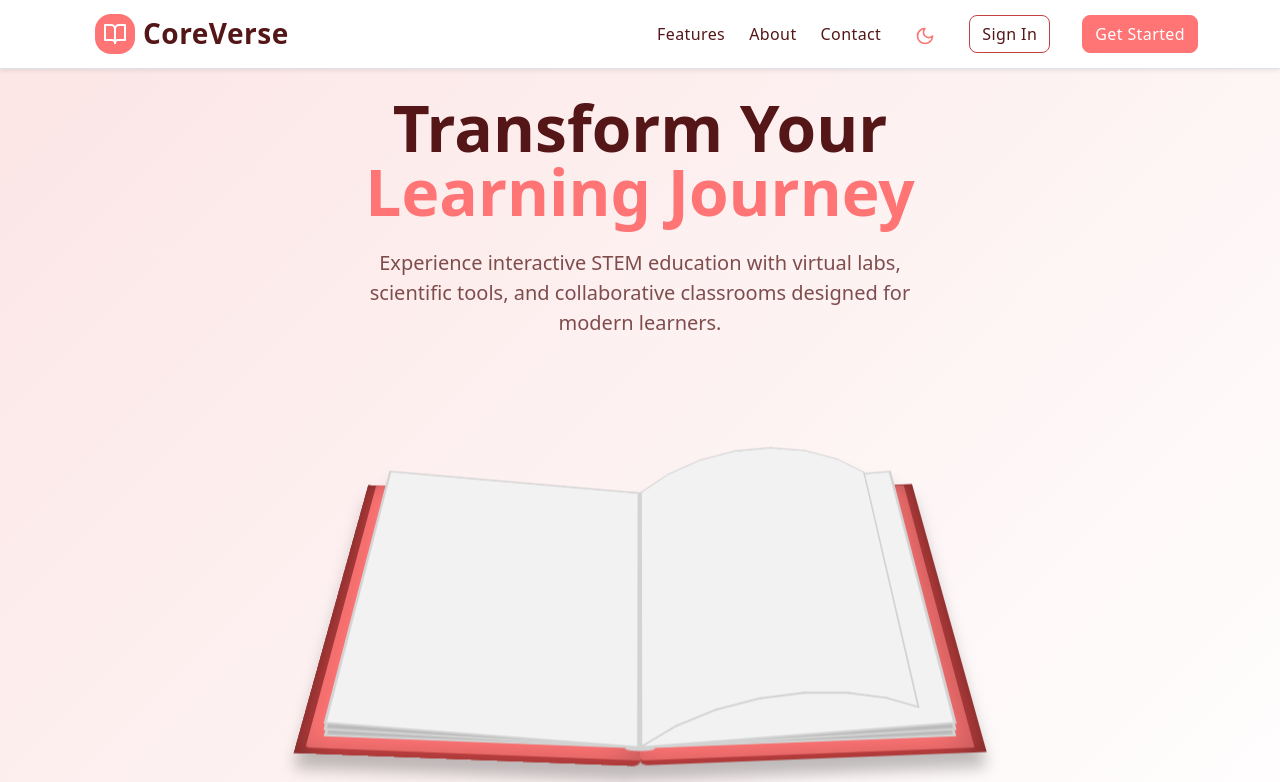
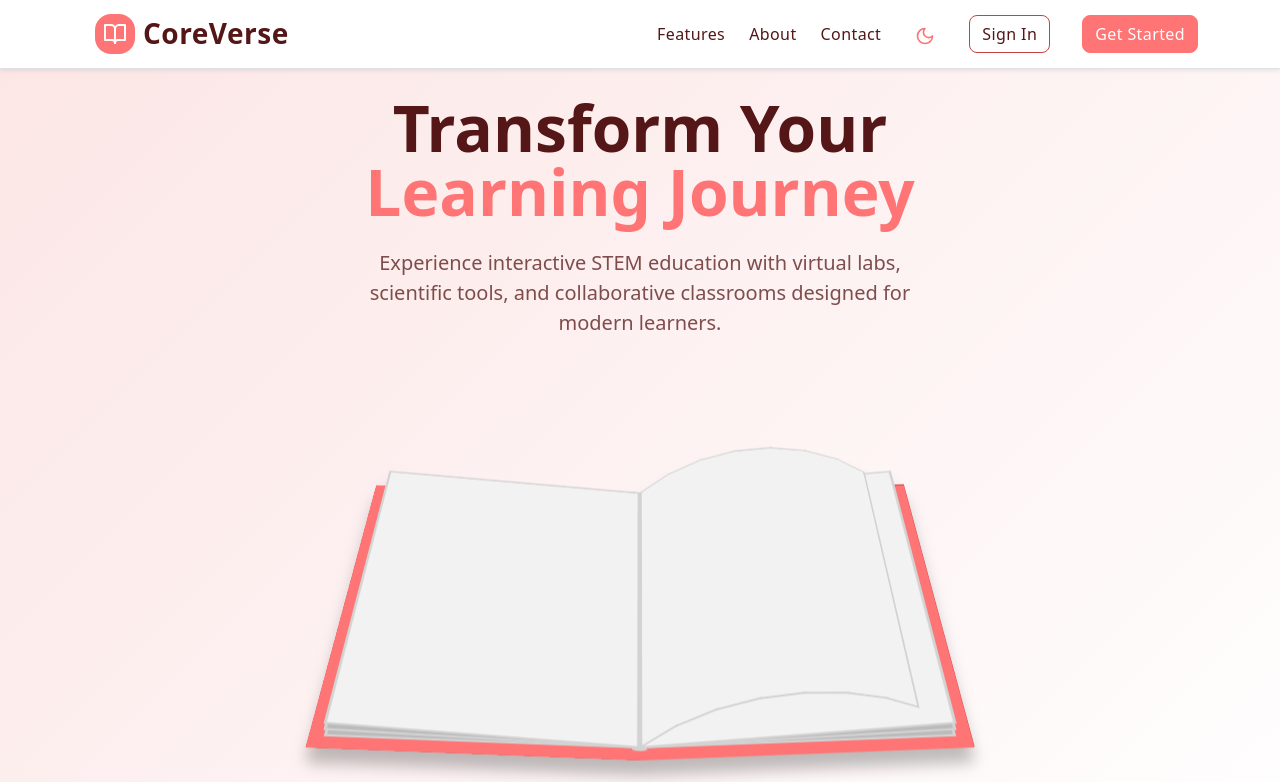
Before and after one commit to faria-karim-porna/education-coreVerse, a React (Vite) app: page / in a window 1280 px wide. Shown: the top 782 px of the page. Built offline with nearby package versions, Linux system fonts and the light colour scheme.

Commit message:
Updated custom.scss

```diff
--- a/src/styles/custom.scss
+++ b/src/styles/custom.scss
@@ -478,23 +478,19 @@ $btn-border-radius-lg: 0.75rem;
   background-size: 420px 300px;
   background-position: center;
   transform-style: preserve-3d;
-  border-radius: 3px 0 0 3px;
-  box-shadow: inset -7px 0 30px -7px rgba(0, 0, 0, 0.3);
 }
 
 .outer-cover {
-  width: 230px;
-  height: 315px;
+  width: 222px;
+  height: 308px;
   background-color: $accent-red;
   position: absolute;
-  top: -3px;
+  top: 0px;
   left: 50%;
   transform-origin: 0% 100%;
   background-size: 420px 300px;
   background-position: center;
   transform-style: preserve-3d;
-  border-radius: 5px 0 0 5px;
-  box-shadow: inset -10px 0 30px -10px rgba(0, 0, 0, 0.5);
 }
 
 .outer-cover:nth-child(1) {
@@ -511,8 +507,6 @@ $btn-border-radius-lg: 0.75rem;
 
 .cover:nth-child(2) {
   transform: rotateX(60deg) rotateY(-177deg);
-  border-radius: 0 3px 3px 0;
-  box-shadow: inset 7px 0 30px -7px rgba(0, 0, 0, 0.3);
 }
 
 .page:nth-child(1) {
@@ -578,14 +572,14 @@ $btn-border-radius-lg: 0.75rem;
 }
 
 .gap {
-  width: 20px;
+  width: 10px;
   height: 300px;
   background: none;
   transform: rotateX(60deg);
   transform-origin: bottom;
   position: absolute;
   top: 0px;
-  left: calc(50% - 10px);
+  left: calc(50% - 5px);
 }
 
 .gap::after {
@@ -595,7 +589,7 @@ $btn-border-radius-lg: 0.75rem;
   left: 50%;
   transform: translate(-50%, 50%);
   background-color: #d3d3d3;
-  width: 20px;
+  width: 10px;
   height: 5px;
   border-radius: 50%;
 }
```
